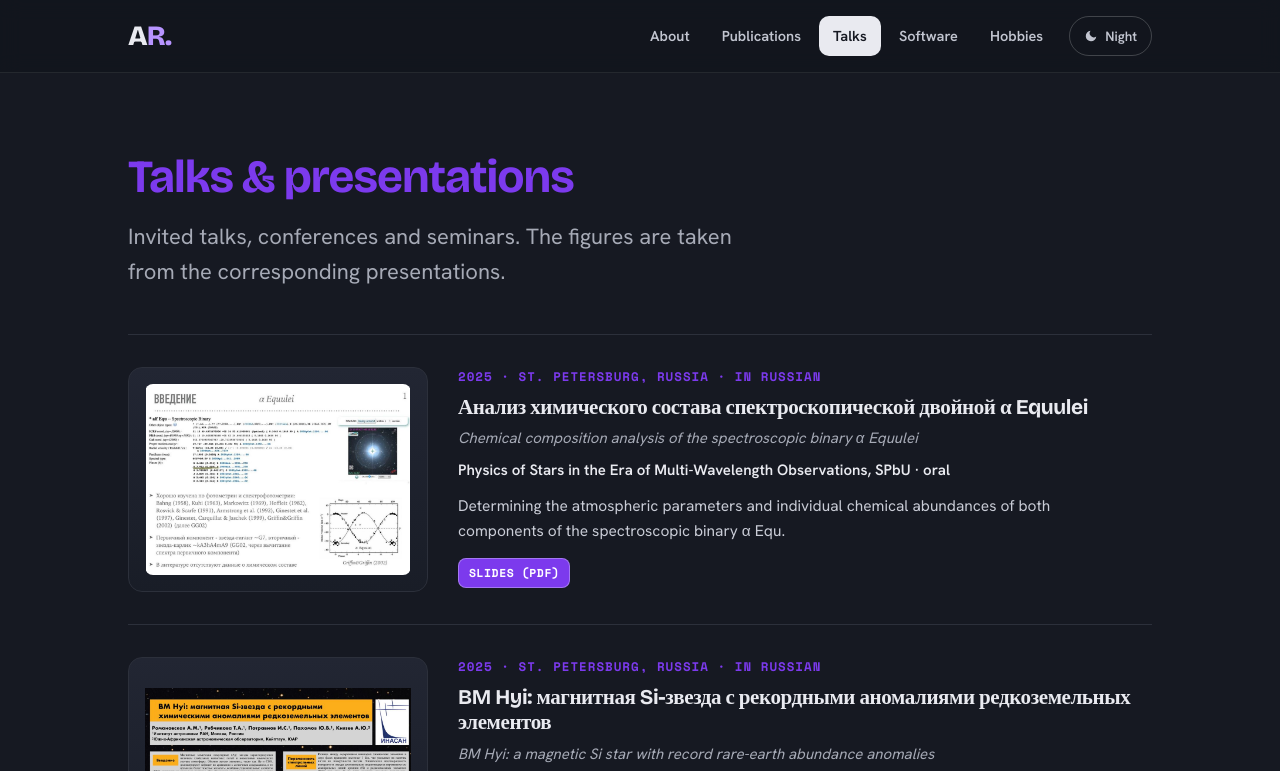
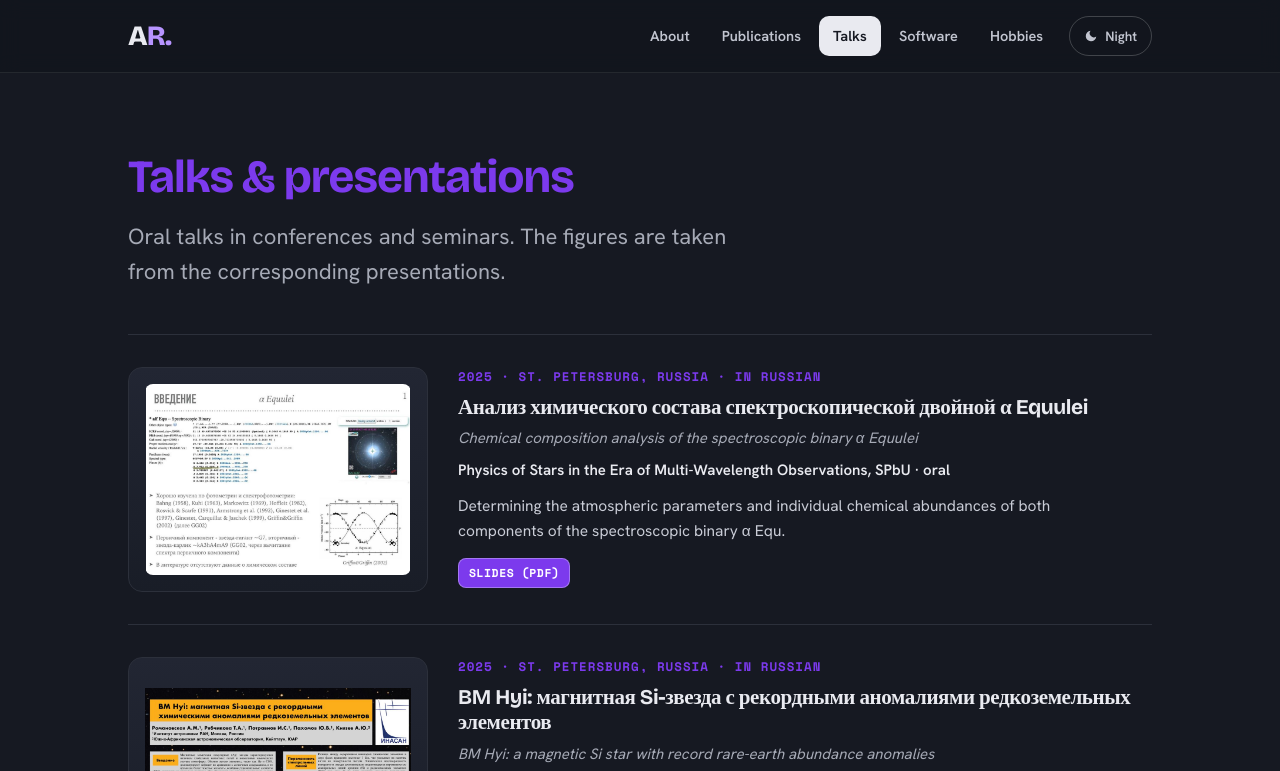
Before and after one commit to annaromanovskaya/annaromanovskaya.github.io, a plain HTML site: page index.html in a window 1280 px wide. Both pictures are taken after a click on the link "Talks". Shown: the top 771 px of the page. Drawn offline with nearby package versions, Linux system fonts and the light colour scheme.

Commit message:
Update index.html

```diff
--- a/index.html
+++ b/index.html
@@ -536,7 +536,7 @@
   <!-- TALKS -->
   <section class="page" id="talks">
     <div class="light-block"><div class="wrap pad">
-      <div class="section-head"><h2 class="sechead">Talks &amp; presentations</h2><p class="lead">Invited talks, conferences and seminars. The figures are taken from the corresponding presentations.</p></div>
+      <div class="section-head"><h2 class="sechead">Talks &amp; presentations</h2><p class="lead">Oral talks in conferences and seminars. The figures are taken from the corresponding presentations.</p></div>
 
       <div class="entry">
         <div class="figbox"><img src="assets/fig/spbgu2025_talk.jpg" alt="figure" loading="lazy"></div>
```
